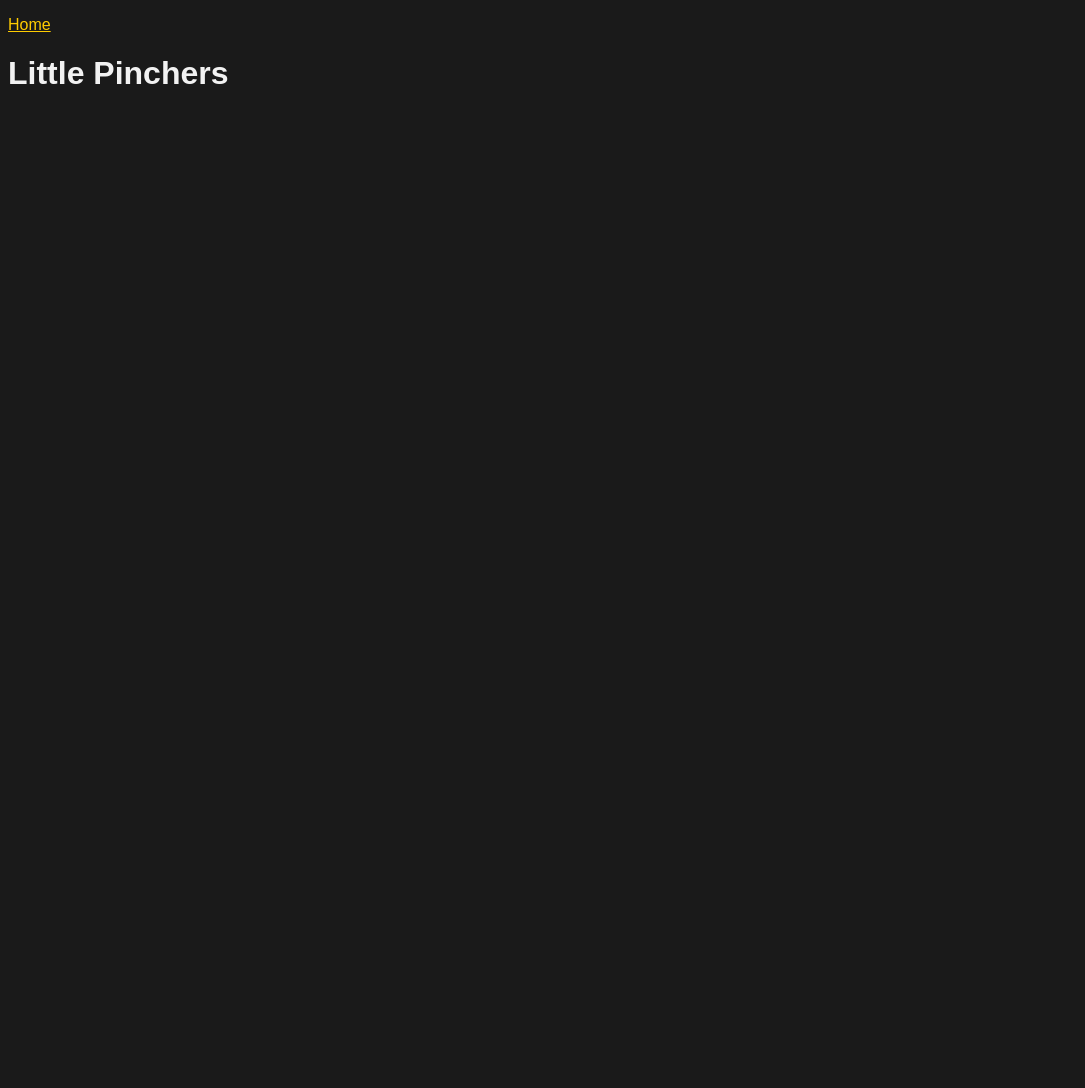
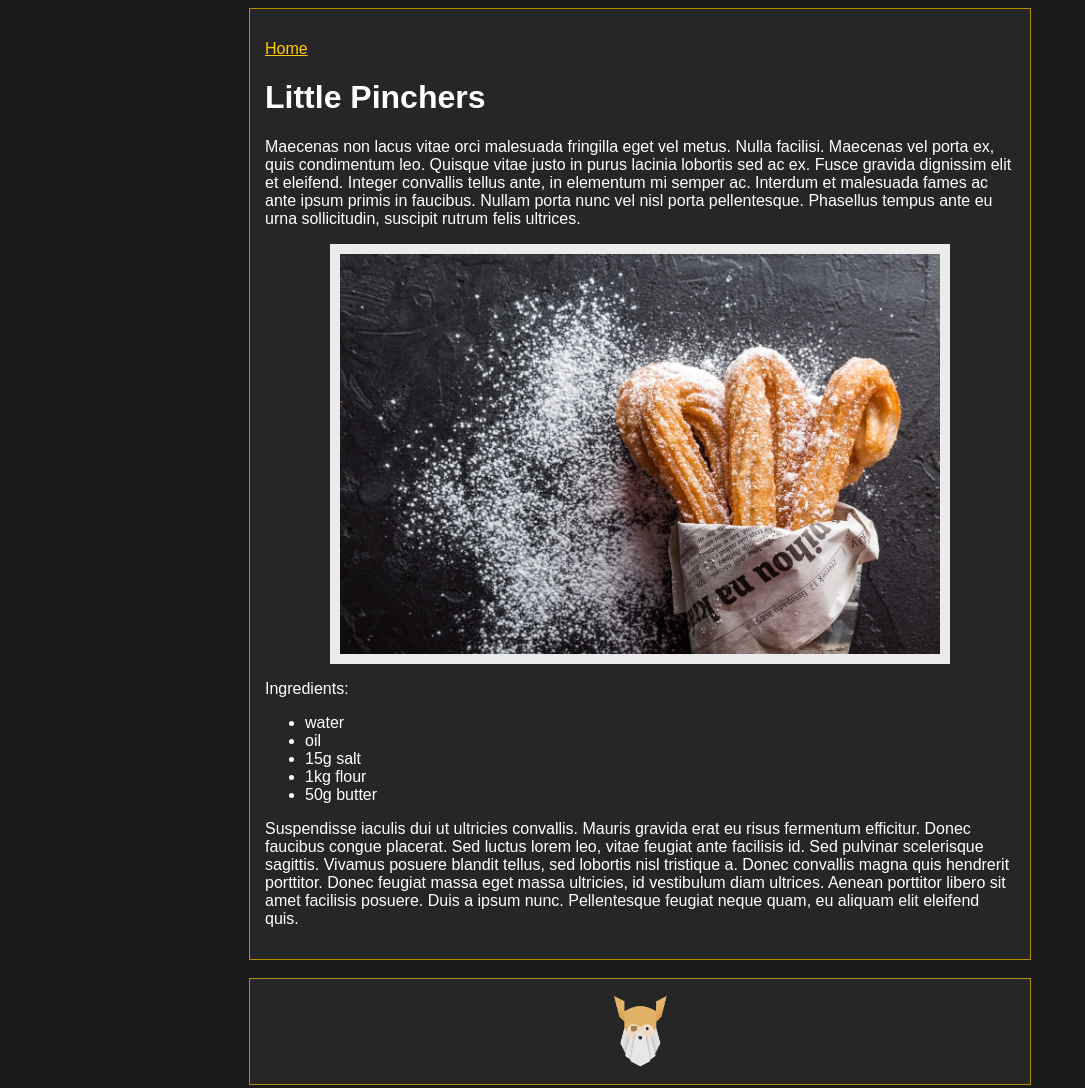
Before and after one commit to DinoHimself/odin-recipes, a plain HTML site: page pages/recipe01.html in a window 1280 px wide. Shown: the whole page, without its empty margins (0-1085 px from the left). Before the commit the page ends 800 px from the top, so only its background shows below. Drawn offline with Linux system fonts and the light colour scheme.

Commit message:
Expand website design

```diff
--- a/css/style.css
+++ b/css/style.css
@@ -1,9 +1,33 @@
 body {
     background-color: #1a1a1a;
-    color: #f2f2f2;
+    color: #ffffff;
     font-family: sans-serif;
 }
 
 a {
     color: #ffcc00;
 }
+
+div {
+    margin: 0 auto;
+    padding-top: 15px;
+    padding-left: 15px;
+    padding-right: 15px;
+    padding-bottom: 15px;
+    background-color: #262626;
+    width: 750px;
+    border: 1px solid #b38f00;
+}
+
+img {
+    display: block;
+    margin-left: auto;
+    margin-right: auto;
+}
+
+img.border {
+    border: 10px solid #ebebeb;
+    display: block;
+    margin-left: auto;
+    margin-right: auto;
+}
--- a/pages/recipe01.html
+++ b/pages/recipe01.html
@@ -6,8 +6,31 @@
     <title>Little Pinchers</title>
 </head>
 <body>
-    <p><a href="../index.html">Home</a></p>
-    <!-- Reminder for me: Ustipci -->
-    <h1>Little Pinchers</h1>
+    <div>
+        <p><a href="../index.html">Home</a></p>
+        <!-- Reminder for me: Ustipci -->
+        <h1>Little Pinchers</h1>
+
+        <p>Maecenas non lacus vitae orci malesuada fringilla eget vel metus. Nulla facilisi. Maecenas vel porta ex, quis condimentum leo. Quisque vitae justo in purus lacinia lobortis sed ac ex. Fusce gravida dignissim elit et eleifend. Integer convallis tellus ante, in elementum mi semper ac. Interdum et malesuada fames ac ante ipsum primis in faucibus. Nullam porta nunc vel nisl porta pellentesque. Phasellus tempus ante eu urna sollicitudin, suscipit rutrum felis ultrices.</p>
+
+        <p><img class="border" src="../images/little-pinchers.jpg" width="600"></p>
+
+        <p>
+        Ingredients:
+        <ul>
+            <li>water</li>
+            <li>oil</li>
+            <li>15g salt</li>
+            <li>1kg flour</li>
+            <li>50g butter</li>
+        </ul>
+        </p>
+
+        <p>Suspendisse iaculis dui ut ultricies convallis. Mauris gravida erat eu risus fermentum efficitur. Donec faucibus congue placerat. Sed luctus lorem leo, vitae feugiat ante facilisis id. Sed pulvinar scelerisque sagittis. Vivamus posuere blandit tellus, sed lobortis nisl tristique a. Donec convallis magna quis hendrerit porttitor. Donec feugiat massa eget massa ultricies, id vestibulum diam ultrices. Aenean porttitor libero sit amet facilisis posuere. Duis a ipsum nunc. Pellentesque feugiat neque quam, eu aliquam elit eleifend quis.</p>
+    </div>
+    <br>
+    <div>
+        <img src="../images/odin.png" height="75">
+    </div>
 </body>
 </html>
```
Also changed, not shown: index.html (+17 -5 lines), pages/about.html (+15 -2 lines), pages/recipe02.html (+8 -2 lines), pages/recipe03.html (+8 -2 lines), images/cooking-wok.jpg (added), images/dino.jpg (added), images/little-pinchers.jpg (added), images/odin.png (added).
